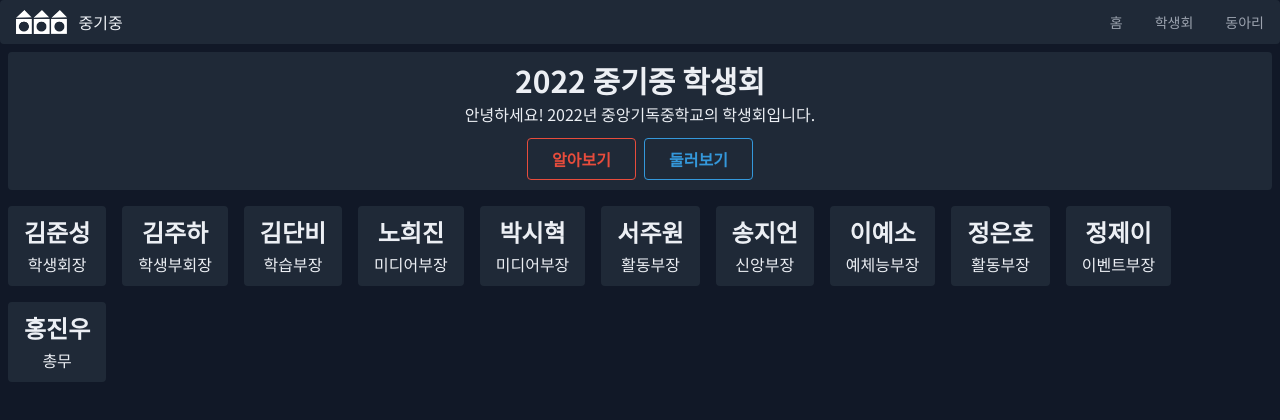
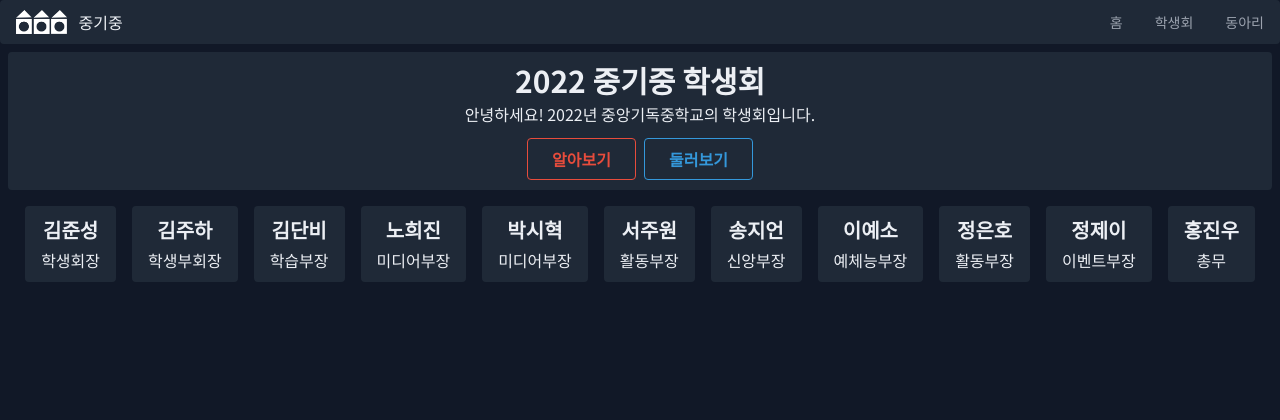
Before and after one commit to 1-EXON/StudentCouncilWeb, a React (Create React App) app: page / in a window 1280 px wide. Shown: the top 420 px of the page. Built offline with nearby package versions, Linux system fonts and the light colour scheme.

Commit message:
Edit: font-size

```diff
--- a/src/components/Members.tsx
+++ b/src/components/Members.tsx
@@ -6,8 +6,8 @@ type MemberProps = {
 export default function Nav({name, position}: MemberProps) {
     return (
         <div id="card" className="bg-gray-800 px-4 py-2.5 m-2 rounded">
-            <h1 className="text-white-theme text-2xl font-bold">{name}</h1>
-            <p className="text-white-theme text-l pt-1">{position}</p>
+            <h1 className="text-white-theme text-xl font-bold">{name}</h1>
+            <p className="text-white-theme text-base pt-1">{position}</p>
         </div>
     )
 }
```
